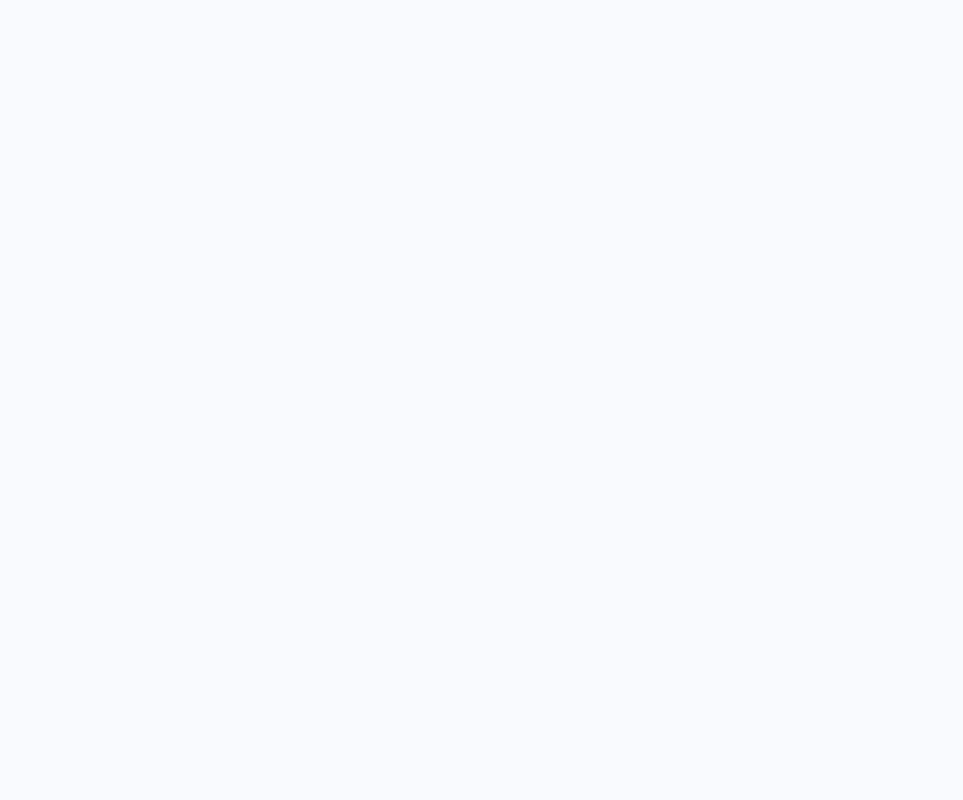
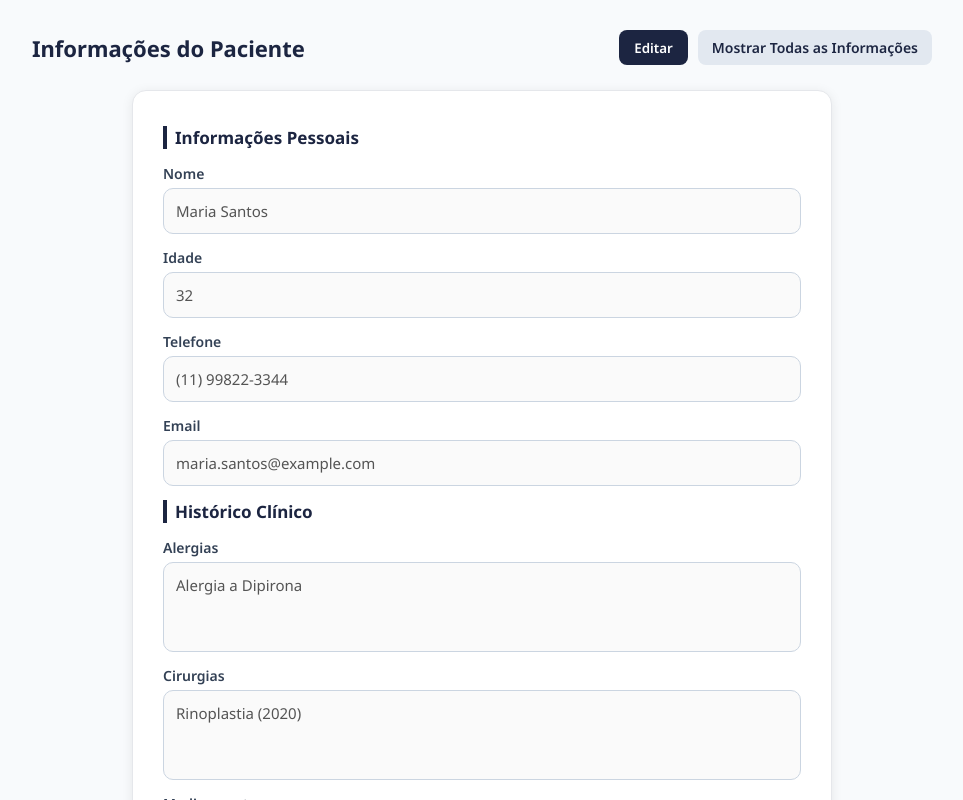
Before and after one commit to Rebeca-Martins1/projeto_bd, a React (Vite) app: page /perfilpaciente in a window 1280 px wide. Before the commit this address had no page. Shown: the top 800 px of the page, without its empty margins (158-1121 px from the left). Built offline with nearby package versions, Linux system fonts and the light colour scheme.

Commit message:
voltando com as telas que apagou

```diff
--- a/src/main.jsx
+++ b/src/main.jsx
@@ -4,6 +4,7 @@ import { BrowserRouter, Routes, Route } from 'react-router-dom'
 import Login from './pages/index'
 import Cadastro from './pages/cadastro'
 import HomePaciente from './pages/Paciente/Home/index'
+import PerfilPaciente from './pages/Paciente/PerfilPaciente/index'
 import HomeMedico from './pages/Medico/Home/page'
 import HomeAdm from './pages/Adm/Home/index'
 import MarcarConsulta from './pages/Paciente/MarcarConsulta/index'
@@ -18,6 +19,7 @@ import AtividadeMedica from './pages/ConselhoPresidente/AtividadeMedica/index'
 import HomeEnfermeiro from './pages/Enfermeiro/Home/index'
 import Plantao from './pages/Enfermeiro/Plantao/index'
 
+
 ReactDOM.createRoot(document.getElementById('root')).render(
   <BrowserRouter>
     <MyGlobalStyles />
@@ -26,6 +28,7 @@ ReactDOM.createRoot(document.getElementById('root')).render(
       <Route path="/login" element={<Login />} />
       <Route path="/cadastro" element={<Cadastro />} />
 
+      <Route path="/perfilpaciente" element={<PerfilPaciente />} />
       <Route path="/homepaciente" element={<HomePaciente/>} />
       <Route path="/marcarconsulta" element={<MarcarConsulta/>} />
 
--- a/src/pages/Paciente/Home/index.jsx
+++ b/src/pages/Paciente/Home/index.jsx
@@ -52,7 +52,7 @@ export default function PortalPaciente() {
       icon: <FaUserCog size={40} />,
       title: "EDITAR PERFIL",
       description: "Atualize seus dados",
-      route: "/meusdados",
+      route: "/perfilpaciente",
     },
   ];
 
--- /dev/null
+++ b/src/pages/Paciente/PerfilPaciente/index.jsx
@@ -0,0 +1,175 @@
+import React, { useState } from "react";
+import {
+  GlobalStyles,
+  PageContainer,
+  Header,
+  BackButton,
+  FormCard,
+  SectionTitle,
+  InputGroup,
+  SubmitBtn
+} from "./styles";
+
+const PatientProfile = () => {
+  const [isEditing, setIsEditing] = useState(false);
+
+  // Dados fake até conectar no backend
+  const [formData, setFormData] = useState({
+    nome: "Maria Santos",
+    idade: "32",
+    telefone: "(11) 99822-3344",
+    email: "maria.santos@example.com",
+
+    alergias: "Alergia a Dipirona",
+    cirurgias: "Rinoplastia (2020)",
+    medicamentos: "Anticoncepcional contínuo",
+    cosmeticos: "Vitamina C, Niacinamida, Ácido Hialurônico",
+    historicoMedico: "Dermatite leve, tratada com hidratante específico"
+  });
+
+  const handleChange = (e) => {
+    setFormData({ ...formData, [e.target.name]: e.target.value });
+  };
+
+  const handleToggleEdit = () => setIsEditing(!isEditing);
+
+  const handleSubmit = (e) => {
+    e.preventDefault();
+    alert("✅ Dados atualizados (simulação)!");
+    setIsEditing(false);
+  };
+
+  return (
+    <>
+      <GlobalStyles />
+
+      <PageContainer>
+
+        <Header>
+          <h2>Informações do Paciente</h2>
+
+          <div style={{ display: "flex", gap: "10px" }}>
+            <button
+              onClick={handleToggleEdit}
+              style={{
+                background: "#1c2541",
+                color: "#fff",
+                border: "none",
+                padding: "8px 15px",
+                borderRadius: "8px",
+                cursor: "pointer",
+                fontWeight: "600"
+              }}
+            >
+              {isEditing ? "Cancelar" : "Editar"}
+            </button>
+
+            <BackButton>
+              Mostrar Todas as Informações
+            </BackButton>
+          </div>
+        </Header>
+
+        <FormCard onSubmit={handleSubmit}>
+          <SectionTitle>Informações Pessoais</SectionTitle>
+
+          <InputGroup>
+            <label>Nome</label>
+            <input
+              name="nome"
+              value={formData.nome}
+              onChange={handleChange}
+              disabled={!isEditing}
+            />
+          </InputGroup>
+
+          <InputGroup>
+            <label>Idade</label>
+            <input
+              name="idade"
+              value={formData.idade}
+              onChange={handleChange}
+              disabled={!isEditing}
+            />
+          </InputGroup>
+
+          <InputGroup>
+            <label>Telefone</label>
+            <input
+              name="telefone"
+              value={formData.telefone}
+              onChange={handleChange}
+              disabled={!isEditing}
+            />
+          </InputGroup>
+
+          <InputGroup>
+            <label>Email</label>
+            <input
+              name="email"
+              value={formData.email}
+              onChange={handleChange}
+              disabled={!isEditing}
+            />
+          </InputGroup>
+
+          <SectionTitle>Histórico Clínico</SectionTitle>
+
+          <InputGroup>
+            <label>Alergias</label>
+            <textarea
+              name="alergias"
+              value={formData.alergias}
+              onChange={handleChange}
+              disabled={!isEditing}
+            />
+          </InputGroup>
+
+          <InputGroup>
+            <label>Cirurgias</label>
+            <textarea
+              name="cirurgias"
+              value={formData.cirurgias}
+              onChange={handleChange}
+              disabled={!isEditing}
+            />
+          </InputGroup>
+
+          <InputGroup>
+            <label>Medicamentos</label>
+            <textarea
+              name="medicamentos"
+              value={formData.medicamentos}
+              onChange={handleChange}
+              disabled={!isEditing}
+            />
+          </InputGroup>
+
+          <InputGroup>
+            <label>Cosméticos Utilizados</label>
+            <textarea
+              name="cosmeticos"
+              value={formData.cosmeticos}
+              onChange={handleChange}
+              disabled={!isEditing}
+            />
+          </InputGroup>
+
+          <InputGroup>
+            <label>Histórico Médico Geral</label>
+            <textarea
+              name="historicoMedico"
+              value={formData.historicoMedico}
+              onChange={handleChange}
+              disabled={!isEditing}
+            />
+          </InputGroup>
+
+          {isEditing && <SubmitBtn type="submit">Salvar Alterações</SubmitBtn>}
+        </FormCard>
+      </PageContainer>
+    </>
+  );
+};
+
+export default PatientProfile;
--- /dev/null
+++ b/src/pages/Paciente/PerfilPaciente/styles.js
@@ -0,0 +1,136 @@
+import styled, { createGlobalStyle } from "styled-components";
+
+export const GlobalStyles = createGlobalStyle`
+  body {
+    background: #f8fafc;
+    font-family: "Inter", sans-serif;
+    margin: 0;
+    padding: 0;
+  }
+`;
+
+export const PageContainer = styled.div`
+  width: 100%;
+  min-height: 100vh;
+  display: flex;
+  flex-direction: column;
+  align-items: center;
+  padding-top: 30px;
+`;
+
+export const Header = styled.div`
+  width: 100%;
+  max-width: 900px;
+  display: flex;
+  align-items: center;
+  justify-content: space-between;
+  margin-bottom: 25px;
+
+  h2 {
+    font-size: 22px;
+    font-weight: 700;
+    color: #1c2541;
+    display: flex;
+    align-items: center;
+    gap: 8px;
+  }
+`;
+
+export const BackButton = styled.button`
+  background: #e2e8f0;
+  color: #1c2541;
+  border: none;
+  padding: 8px 14px;
+  font-size: 14px;
+  border-radius: 8px;
+  cursor: pointer;
+  font-weight: 600;
+  transition: 0.2s;
+
+  &:hover {
+    background: #cfd8e3;
+  }
+`;
+
+export const FormCard = styled.form`
+  background: #ffffff;
+  width: 100%;
+  max-width: 700px;
+  padding: 30px;
+  border-radius: 14px;
+  box-shadow: 0 2px 12px rgba(0,0,0,0.08);
+  border: 1px solid #e5e7eb;
+  animation: fadeIn .25s ease-in;
+
+  @keyframes fadeIn {
+    from { opacity: 0; transform: translateY(6px); }
+    to { opacity: 1; transform: translateY(0); }
+  }
+`;
+
+export const SectionTitle = styled.h3`
+  font-size: 17px;
+  font-weight: 700;
+  margin-bottom: 15px;
+  margin-top: 5px;
+  color: #1c2541;
+  border-left: 4px solid #1c2541;
+  padding-left: 8px;
+`;
+
+export const InputGroup = styled.div`
+  display: flex;
+  flex-direction: column;
+  margin-bottom: 14px;
+
+  label {
+    font-size: 14px;
+    font-weight: 600;
+    margin-bottom: 5px;
+    color: #334155;
+  }
+
+  input, textarea, select {
+    padding: 12px;
+    border-radius: 10px;
+    border: 1px solid #cbd5e1;
+    font-size: 15px;
+    outline: none;
+    transition: .2s;
+
+    &:focus {
+      border-color: #1c2541;
+      box-shadow: 0 0 0 2px rgba(28,37,65,0.15);
+    }
+  }
+
+  textarea {
+    min-height: 90px;
+    resize: none;
+  }
+`;
+
+export const SubmitBtn = styled.button`
+  width: 100%;
+  padding: 12px;
+  margin-top: 15px;
+  background: #1c2541;
+  color: #fff;
+  border: none;
+  border-radius: 10px;
+  font-size: 17px;
+  cursor: pointer;
+  font-weight: 600;
+  transition: .2s;
+
+  &:hover {
+    background: #273469;
+  }
+`;
+
+export const Footer = styled.div`
+  margin-top: 30px;
+  font-size: 13px;
+  color: #64748b;
+  opacity: 0.8;
+`;
```
